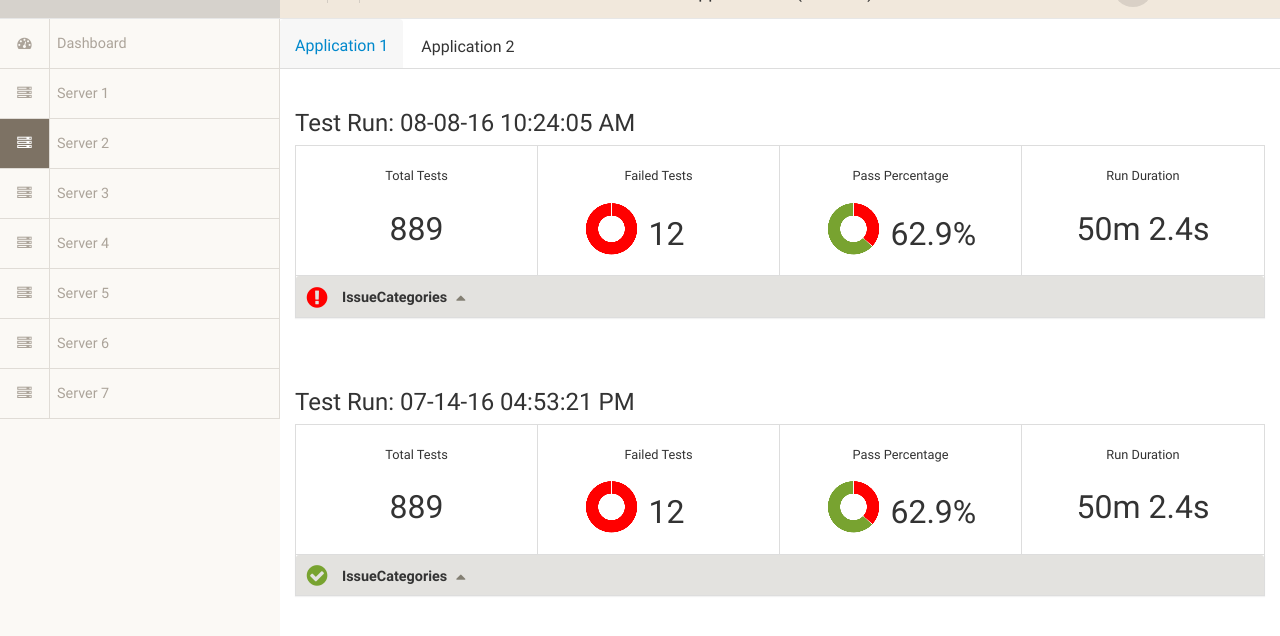
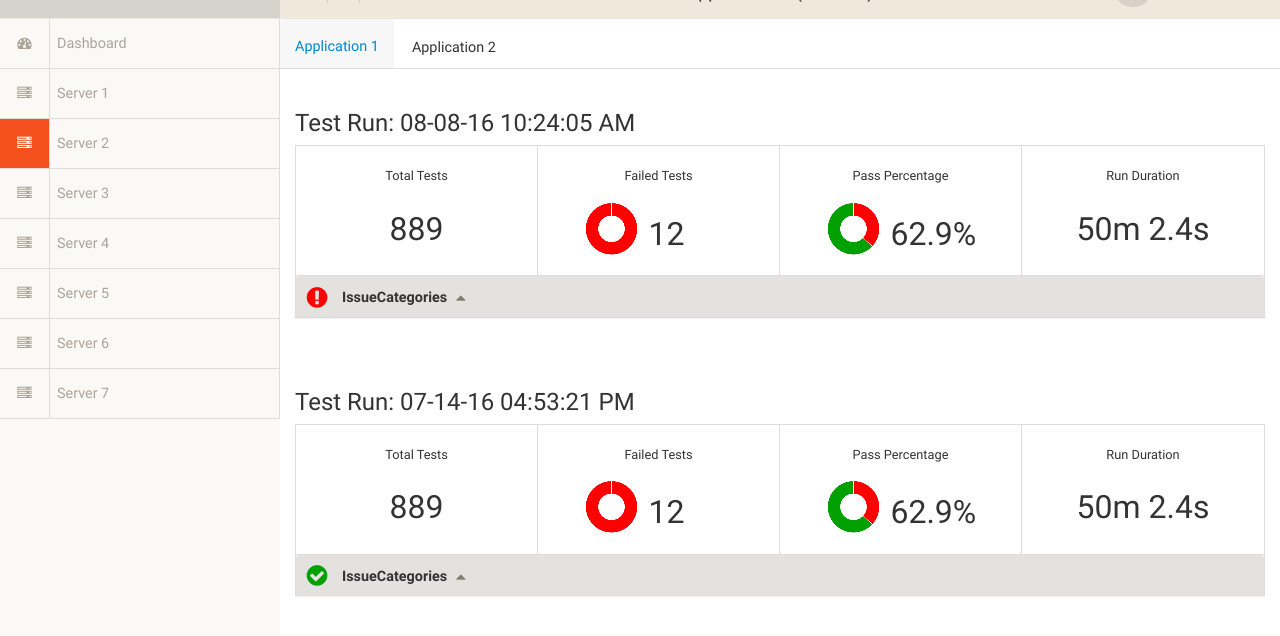
Before and after one commit to bergerinc/ATR-TestResults, a website: page index.html in a window 1280 px wide. Shown: the part 46-682 px from the top of the page. Drawn offline with nearby package versions, Linux system fonts and the light colour scheme; files whose address does not match are found by name.

Commit message:
more style tweaks. not happy yet

```diff
--- a/assets/scss/styles.scss
+++ b/assets/scss/styles.scss
@@ -1,7 +1,7 @@
 //variables
 $font-color: #333;
 $font-color-light: #333;
-$font-color-green: #78A330;
+$font-color-green: #00a000;
 $font-color-red: #ff0000;
 $font-color-blue: #0088cc;
 $font-stack:'roboto', arial, helvetica, sans-serif;
@@ -225,13 +225,13 @@ div.sidenav{
             width:100%;
 
             &:hover{
-                color:$brand-color;
+                color:$highlight-color;
                 background-color: darken($left-side-background-color, 5%);
             }
 
             &.selected{
                 div:nth-child(1){
-                    background-color: $brand-color;
+                    background-color: $highlight-color;
                     color:#fff;
                 }
             }
@@ -300,7 +300,8 @@ section.app-tabs{
                 height:50px;
                 color:$font-color;
                 border-radius:none;
-                line-height:2em;
+                line-height:2.4em;
+                font-size:.9em;
             }
             &.active > a{
                 border:none !important;
@@ -494,7 +495,7 @@ section.app-tabs{
                 }
             }
             td{
-                font-size:.9em;
+                font-size:.8em;
                 border:1px solid #ddd;
 
                 &:first-child{
--- a/scripts/main.js
+++ b/scripts/main.js
@@ -114,7 +114,7 @@
                 data: [12,0],
                 backgroundColor: [
                     "#ff0000",
-                    "#78A330"
+                    "#00a000"
                 ]
             }]
         };
@@ -129,7 +129,7 @@
                 data: [37,63],
                 backgroundColor: [
                     "#ff0000",
-                    "#78A330"
+                    "#00a000"
                 ]
             }]
         };
```
Also changed, not shown: assets/css/styles.css.
